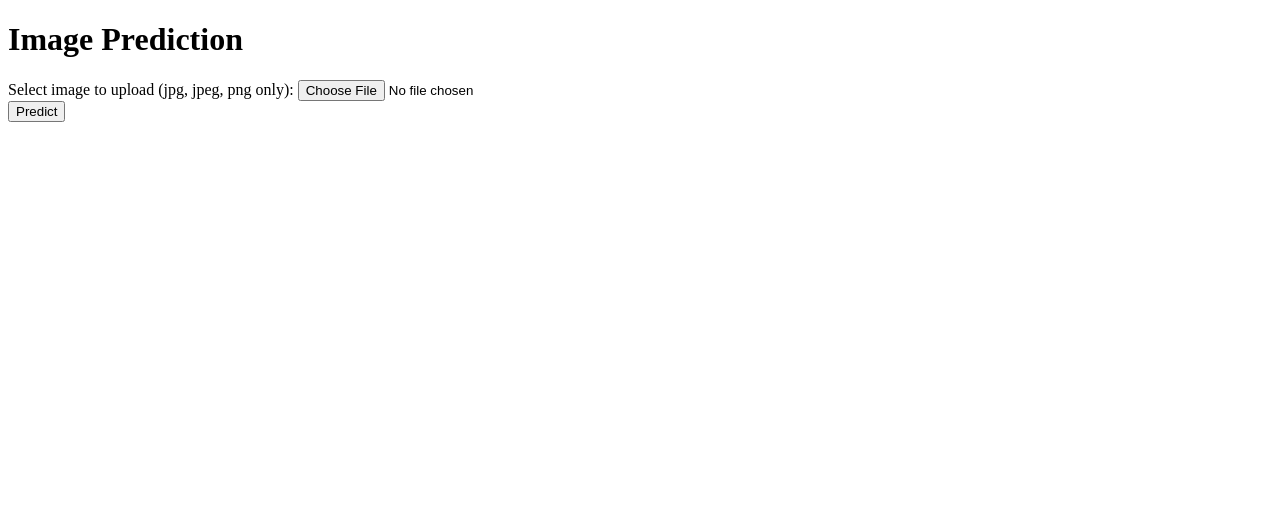
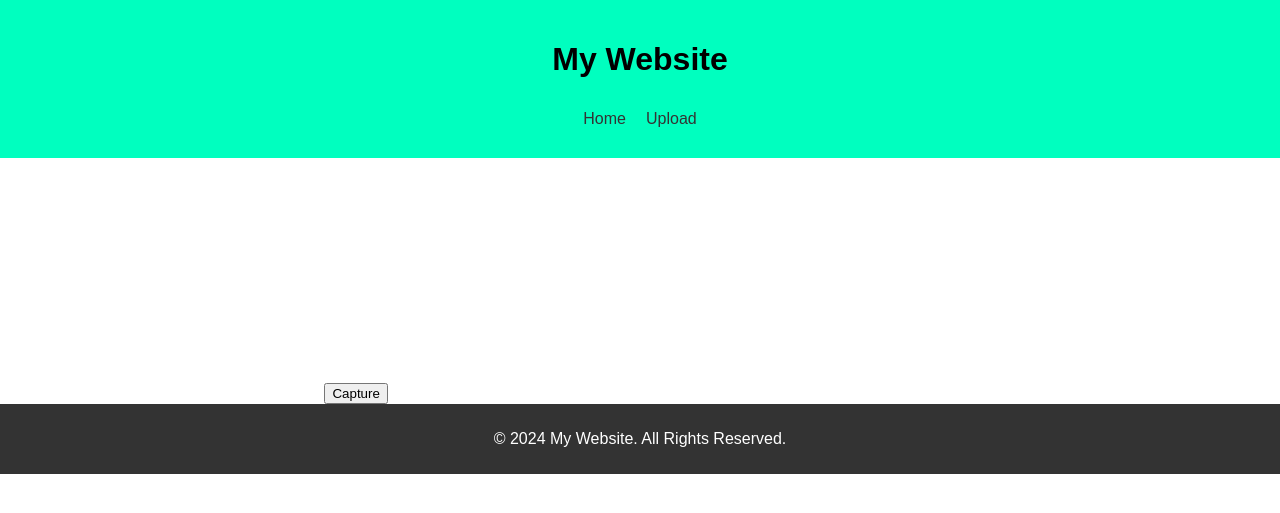
Before and after one commit to mhsalter/webdetection, a Flask app: page / in a window 1280 px wide. Shown: the top 513 px of the page. Run offline with Flask 3, Linux system fonts and the light colour scheme.

Commit message:
file upload and capture

```diff
--- a/app.py
+++ b/app.py
@@ -1,31 +1,63 @@
-import base64
+import base64, io, os, cv2
 import numpy as np
-import io
-import os
-import cv2
 from PIL import Image
 # for our model
 import tensorflow as tf
-from tensorflow.keras.applications.resnet50 import ResNet50, decode_predictions
+from tensorflow.keras.applications.resnet50 import decode_predictions
 # to retrieve and send back data
-from flask import Flask, render_template, request
+from flask import Flask, request, render_template, redirect
 
 # create a variable named app
-app = Flask(__name__)
+app = Flask(__name__, static_folder='static')
 IMG_SHAPE = (160, 160)
 
 # Configure upload folder (optional)
-app.config['UPLOAD_FOLDER'] = 'uploads'
+UPLOAD_FOLDER = 'image_capture'  # Define a folder to save captured images (optional)
+app.config['UPLOAD_FOLDER'] = UPLOAD_FOLDER
 
 @app.route('/')
 def home():
     try:
-        return render_template('index.html')
+        return render_template('home.html')
     except Exception as e:
         # Log the error and return an appropriate error message
         app.logger.error(f"Error rendering template: {e}")
         return "An error occurred while rendering the template.", 500
 
+
+@app.route('/upload')
+def detect():
+    try:
+        return render_template('upload.html')
+    except Exception as e:
+        # Log the error and return an appropriate error message
+        app.logger.error(f"Error rendering template: {e}")
+        return "An error occurred while rendering the template.", 500
+
+@app.route('/capture', methods=['POST'])
+def capture_image():
+    if request.method == 'POST':
+        # Get image data from request (as bytes)
+        image_data = request.get_data()
+
+        # Split the data to remove the prefix (optional, depending on client-side implementation)
+        # image_data = image_data.split(',')[1]  # If the prefix is always present
+
+        # Decode image data (assuming base64 encoding)
+        try:
+            decoded_data = base64.b64decode(image_data)
+        except Exception as e:
+            print("Error decoding image:", e)
+            return "Error decoding image data"
+
+        # Save the image
+        try:
+            with open(f"{app.config['UPLOAD_FOLDER']}/captured_image.jpg", "wb") as f:
+                f.write(decoded_data)
+            return "Image captured successfully!"
+        except Exception as e:
+            print("Error saving image:", e)
+            return "Error saving captured image"
 
 @app.route('/predict', methods=['POST'])
 def predict():
--- /dev/null
+++ b/static/style.css
@@ -0,0 +1,28 @@
+body {
+    margin: 0;
+    font-family: sans-serif;
+  }
+
+  .header {
+    background-color: #00ffbf;
+    padding: 20px;
+    text-align: center;
+  }
+
+  .header nav {
+    display: flex;
+    justify-content: center;
+  }
+
+  .header nav a {
+    text-decoration: none;
+    margin: 10px;
+    color: #333;
+  }
+
+  .footer {
+    background-color: #333;
+    color: #fff;
+    padding: 10px;
+    text-align: center;
+  }
--- /dev/null
+++ b/templates/home.html
@@ -0,0 +1,72 @@
+<!DOCTYPE html>
+<html lang="en">
+  <head>
+    <meta charset="UTF-8" />
+    <meta name="viewport" content="width=device-width, initial-scale=1.0" />
+    <title>Home</title>
+    <link
+      rel="stylesheet"
+      href="{{ url_for('static', filename='style.css') }}"
+    />
+  </head>
+  <body>
+    <header class="header">
+      <h1>My Website</h1>
+      <nav>
+        <a href="http://127.0.0.1:5000/">Home</a>
+        <a href="http://127.0.0.1:5000/upload">Upload</a>
+      </nav>
+    </header>
+
+    <main>
+      <video id="videoElement" width="320" height="240" autoplay></video>
+      <button id="captureButton">Capture</button>
+
+      <script>
+        const video = document.getElementById("videoElement");
+        const captureButton = document.getElementById("captureButton");
+
+        if (navigator.mediaDevices && navigator.mediaDevices.getUserMedia) {
+          navigator.mediaDevices
+            .getUserMedia({ video: true })
+            .then((stream) => {
+              video.srcObject = stream;
+            })
+            .catch((error) => {
+              console.error("Error accessing camera:", error);
+            });
+        } else {
+          console.error("Camera access not supported");
+        }
+
+        captureButton.addEventListener("click", () => {
+          const canvas = document.createElement("canvas");
+          canvas.width = video.videoWidth;
+          canvas.height = video.videoHeight;
+          const context = canvas.getContext("2d");
+          context.drawImage(video, 0, 0);
+
+          const imageData = canvas.toDataURL("image/jpeg");
+
+          // Send image data to server using fetch or AJAX
+          fetch("/capture", {
+            method: "POST",
+            body: imageData,
+          })
+            .then((response) => response.text())
+            .then((message) => {
+              console.log(message); // Display success or error message
+            })
+            .catch((error) => {
+              console.error("Error sending image:", error);
+            });
+        });
+      </script>
+
+    </main>
+
+    <footer class="footer">
+      <p>&copy; 2024 My Website. All Rights Reserved.</p>
+    </footer>
+  </body>
+</html>
--- a/templates/index.html
+++ b/templates/upload.html
@@ -4,9 +4,20 @@
     <meta charset="UTF-8">
     <meta name="viewport" content="width=device-width, initial-scale=1.0">
     <title>Image Prediction App</title>
+    <link
+      rel="stylesheet"
+      href="{{ url_for('static', filename='style.css') }}"
+    />
 </head>
 <body>
-    <h1>Image Prediction</h1>
+    <header class="header">
+        <h1>Image Prediction</h1>
+        <nav>
+          <a href="http://127.0.0.1:5000/">Home</a>
+          <a href="http://127.0.0.1:5000/upload">Upload</a>
+        </nav>
+      </header>
+
     <form method="POST" enctype="multipart/form-data" action="/predict">
         <label for="image">Select image to upload (jpg, jpeg, png only):</label>
         <input type="file" name="image" id="image" accept=".jpg,.jpeg,.png">
@@ -16,5 +27,9 @@
     {% if message %}
         <p style="color: red">{{ message }}</p>
     {% endif %}
-    <div id="prediction-results"></div>  </body>
+    <div id="prediction-results"></div>
+    <footer class="footer">
+        <p>&copy; 2024 My Website. All Rights Reserved.</p>
+      </footer>
+</body>
 </html>
```
Also changed, not shown: templates/camera.html (added, +61 -0 lines), 1 other file.
